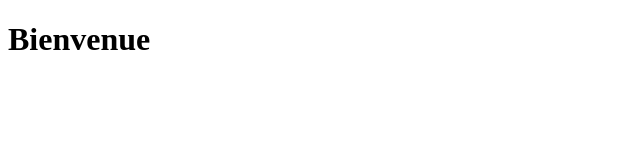
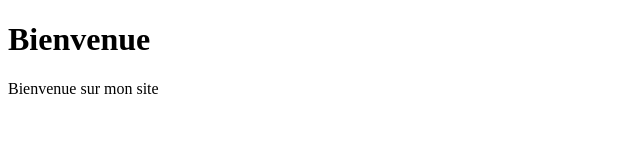
Before and after one commit to bou-goi/test, a plain HTML site: page index.html in a window 1280 px wide. Shown: the whole page, without its empty margins (0-640 px from the left). Drawn offline with Linux system fonts and the light colour scheme.

Commit message:
index.html modifié

```diff
--- a/index.html
+++ b/index.html
@@ -10,6 +10,7 @@
 
 <body>
     <h1>Bienvenue</h1>
+    <P>Bienvenue sur mon site</P>
 
 </body>
 </html>
```
